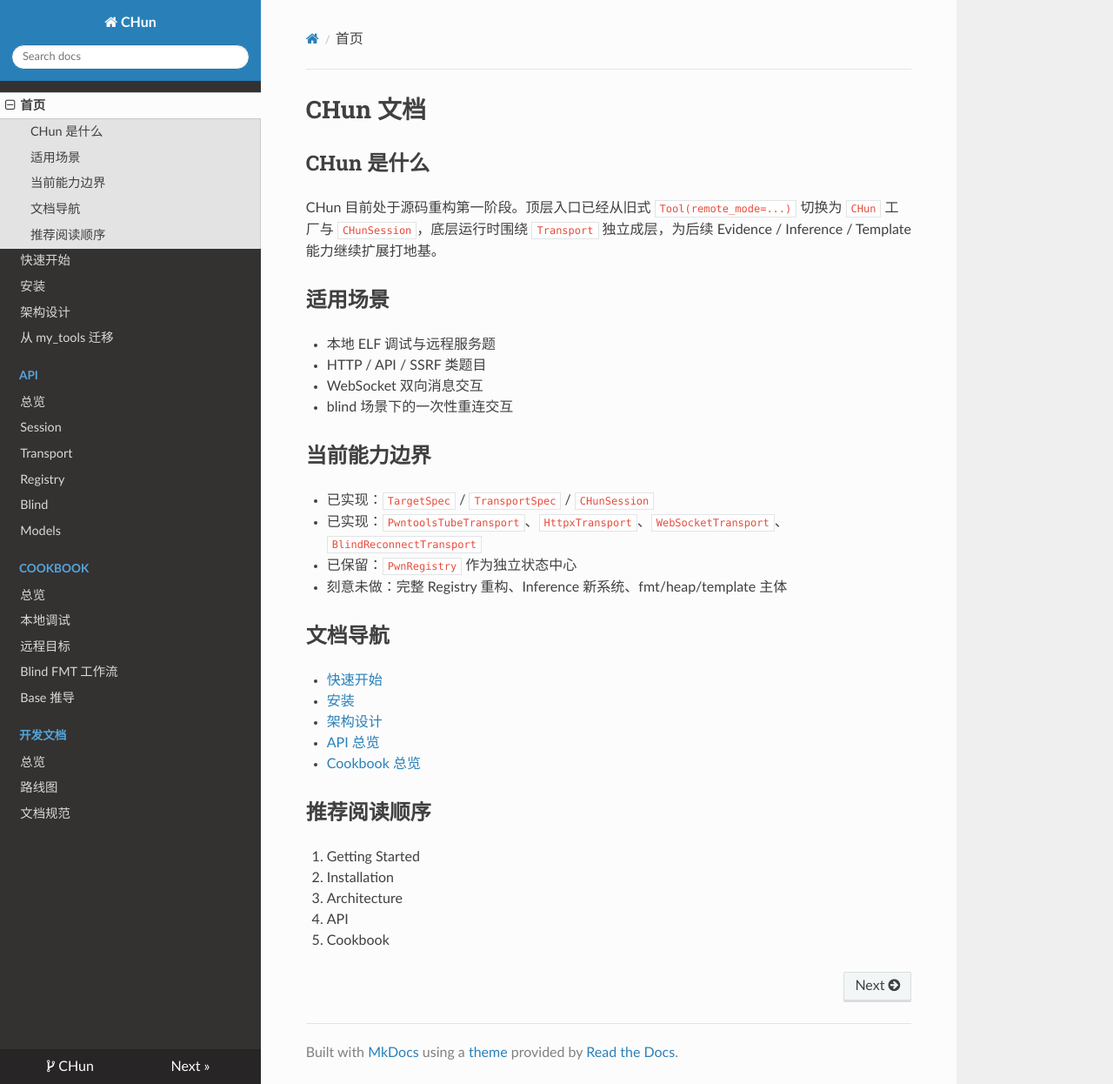
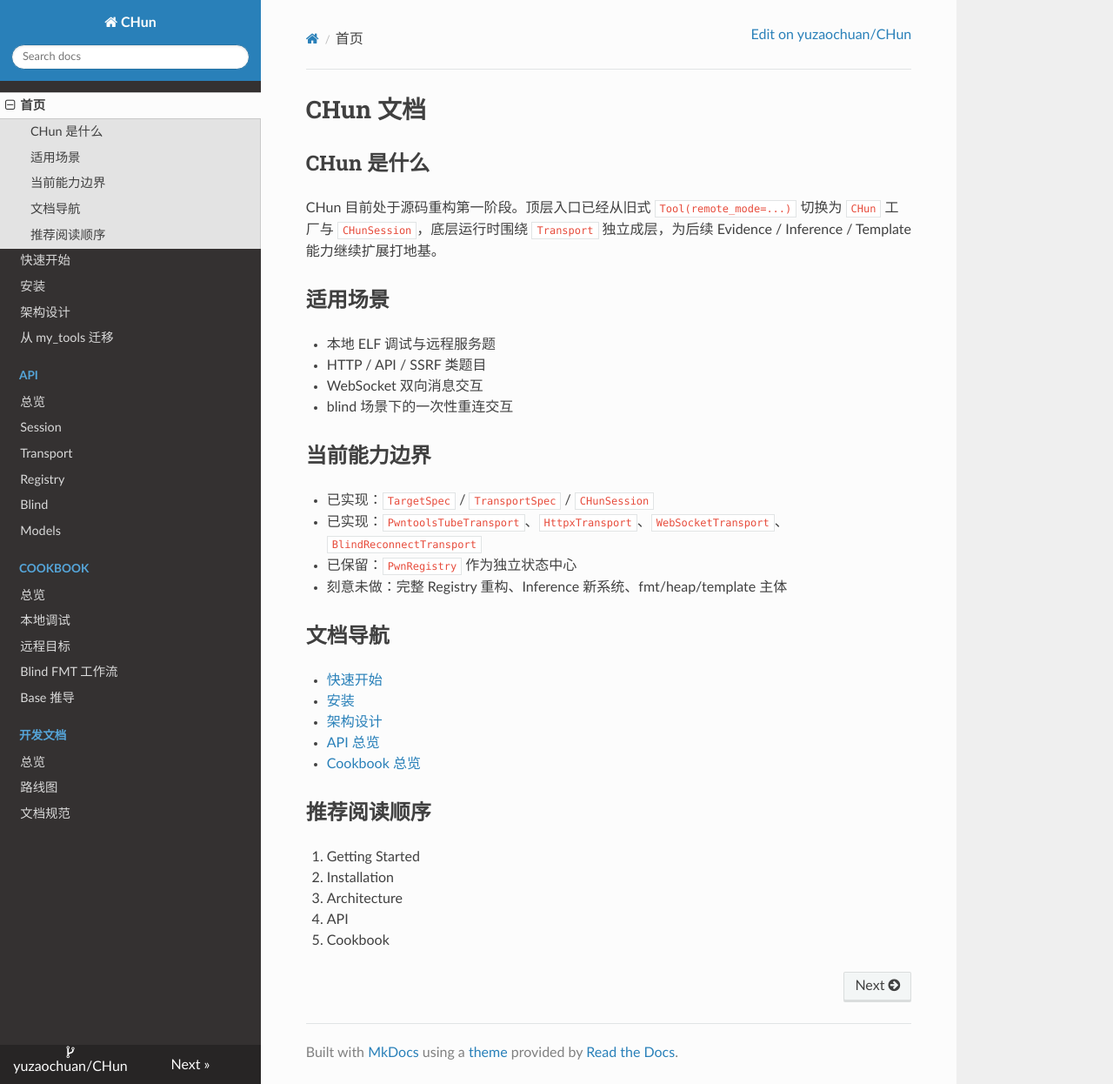
Before and after one commit to yuzaochuan/CHun, an MkDocs documentation site: the page built from docs/index.md, in a window 1280 px wide and 1246 px high. Shown: the whole window at 87% size. Built offline with MkDocs 1.6.1, drawn with Linux system fonts in a browser that asks for light colours; nearby versions of some CDN libraries.

```diff
--- a/mkdocs.yml
+++ b/mkdocs.yml
@@ -1,8 +1,9 @@
 site_name: CHun
 site_description: CHun Pwn toolkit documentation
-site_url: ""
-repo_name: CHun
-repo_url: ""
+site_url: https://yuzaochuan.github.io/CHun/
+repo_name: yuzaochuan/CHun
+repo_url: https://github.com/yuzaochuan/CHun
+
 docs_dir: docs
 site_dir: site
 
```
Also changed, not shown: 1 other file.
